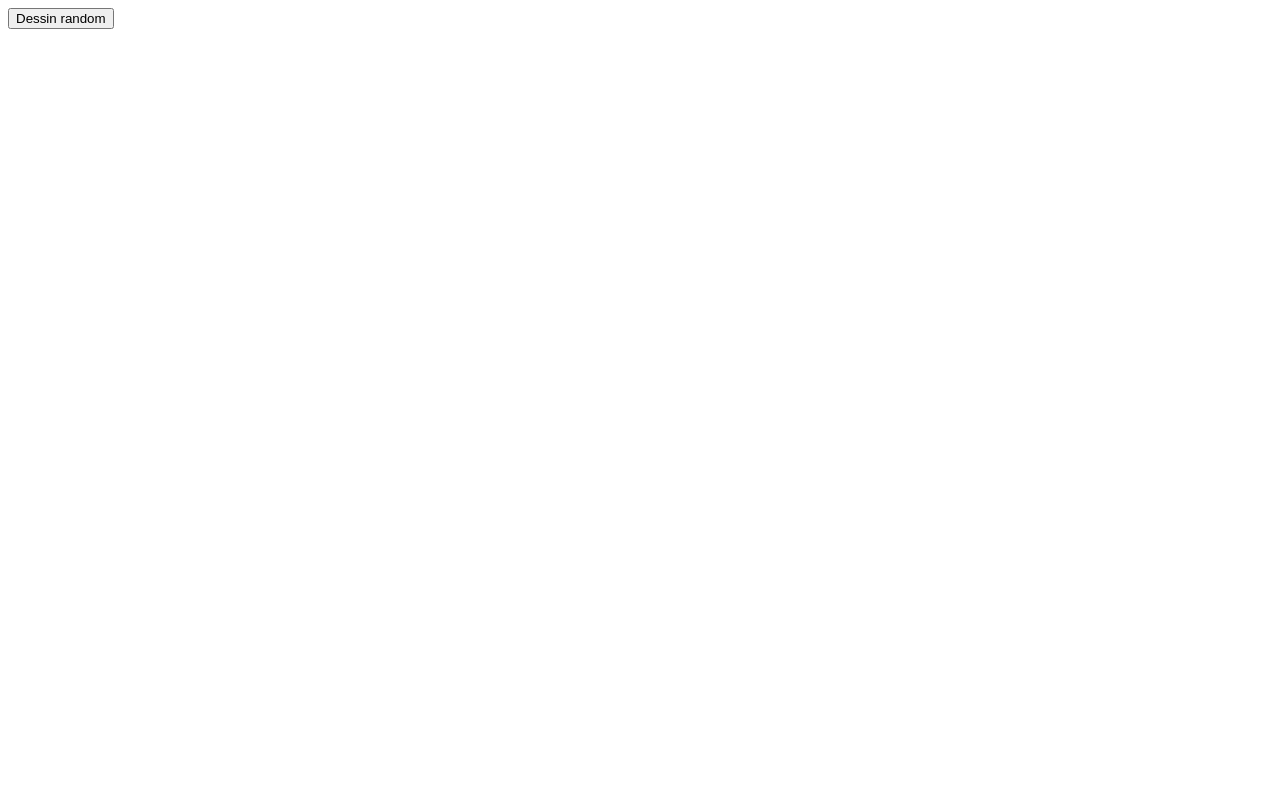
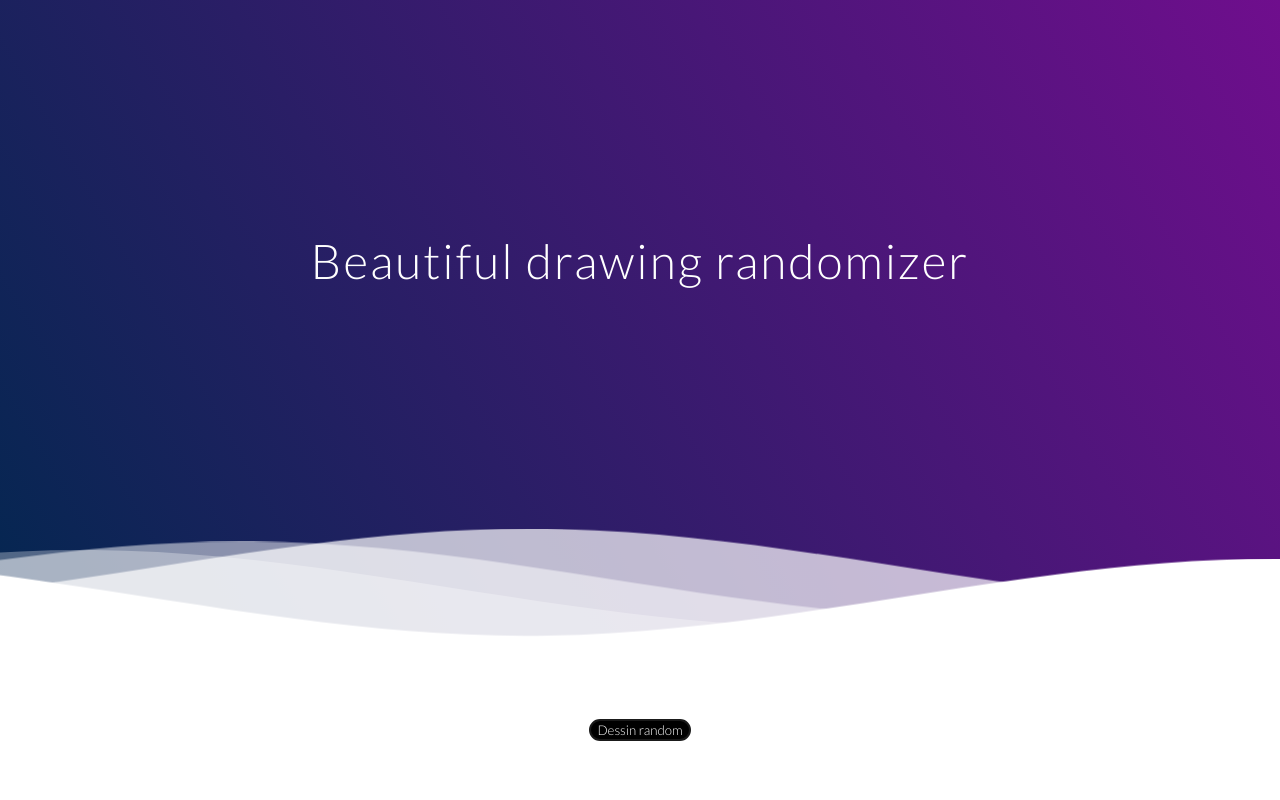
Before and after one commit to Marie-Bewiwi/randomizer, a plain HTML site: page index.html in a window 1280 px wide. Drawn offline with Linux system fonts and the light colour scheme.

Commit message:
finished

```diff
--- a/index.html
+++ b/index.html
@@ -1,15 +1,89 @@
 <!DOCTYPE html>
 <html lang="en">
   <head>
-  <meta charset="UTF-8">
-  <meta http-equiv="X-UA-Compatible" content="IE=edge">
-  <meta name="viewport" content="width=device-width, initial-scale=1.0">
+    <meta charset="UTF-8" />
+    <meta http-equiv="X-UA-Compatible" content="IE=edge" />
+    <meta name="viewport" content="width=device-width, initial-scale=1.0" />
+    <link rel="stylesheet" href="style.css" />
     <title>Document</title>
   </head>
   <body>
+    <!--Hey! This is the original version
+of Simple CSS Waves-->
+
+    <div class="header">
+      <!--Content before waves-->
+      <div class="inner-header flex">
+        <!--Just the logo.. Don't mind this-->
+          <path
+            fill="#FFFFFF"
+            stroke="#000000"
+            stroke-width="10"
+            stroke-miterlimit="10"
+            d="M57,283"
+          />
+          <g>
+            <path
+              fill="#fff"
+              d="M250.4,0.8C112.7,0.8,1,112.4,1,250.2c0,137.7,111.7,249.4,249.4,249.4c137.7,0,249.4-111.7,249.4-249.4
+C499.8,112.4,388.1,0.8,250.4,0.8z M383.8,326.3c-62,0-101.4-14.1-117.6-46.3c-17.1-34.1-2.3-75.4,13.2-104.1
+c-22.4,3-38.4,9.2-47.8,18.3c-11.2,10.9-13.6,26.7-16.3,45c-3.1,20.8-6.6,44.4-25.3,62.4c-19.8,19.1-51.6,26.9-100.2,24.6l1.8-39.7		c35.9,1.6,59.7-2.9,70.8-13.6c8.9-8.6,11.1-22.9,13.5-39.6c6.3-42,14.8-99.4,141.4-99.4h41L333,166c-12.6,16-45.4,68.2-31.2,96.2	c9.2,18.3,41.5,25.6,91.2,24.2l1.1,39.8C390.5,326.2,387.1,326.3,383.8,326.3z"
+            />
+          </g>
+        </svg>
+        <h1>Beautiful drawing randomizer</h1>
+      </div>
+
+      <!--Waves Container-->
+      <div>
+        <svg
+          class="waves"
+          xmlns="http://www.w3.org/2000/svg"
+          xmlns:xlink="http://www.w3.org/1999/xlink"
+          viewBox="0 24 150 28"
+          preserveAspectRatio="none"
+          shape-rendering="auto"
+        >
+          <defs>
+            <path
+              id="gentle-wave"
+              d="M-160 44c30 0 58-18 88-18s 58 18 88 18 58-18 88-18 58 18 88 18 v44h-352z"
+            />
+          </defs>
+          <g class="parallax">
+            <use
+              xlink:href="#gentle-wave"
+              x="48"
+              y="0"
+              fill="rgba(255,255,255,0.7"
+            />
+            <use
+              xlink:href="#gentle-wave"
+              x="48"
+              y="3"
+              fill="rgba(255,255,255,0.5)"
+            />
+            <use
+              xlink:href="#gentle-wave"
+              x="48"
+              y="5"
+              fill="rgba(255,255,255,0.3)"
+            />
+            <use xlink:href="#gentle-wave" x="48" y="7" fill="#fff" />
+          </g>
+        </svg>
+      </div>
+      <!--Waves end-->
+    </div>
+    <!--Header ends-->
+
+    <!--Content starts-->
+    <div class="content flex">
     <div id="drawingresult"></div>
     <button id="randomize">Dessin random</button>
+    </div>
+    <!--Content ends-->
+
   </body>
   <script src="script.js"></script>
-
 </html>
--- a/script.js
+++ b/script.js
@@ -125,8 +125,7 @@ let dessin = [
 
 let bouton = document.querySelector("#randomize");
 let resultat = document.querySelector("#drawingresult");
-let numrandom = Math.floor(Math.random() * dessin.length);
-console.log(numrandom);
 bouton.addEventListener("click", function () {
+  let numrandom = Math.floor(Math.random() * dessin.length);
   resultat.textContent = dessin[numrandom];
 });
--- /dev/null
+++ b/style.css
@@ -0,0 +1,114 @@
+@import url(//fonts.googleapis.com/css?family=Lato:300:400);
+
+body {
+  margin: 0;
+}
+
+h1 {
+  font-family: "Lato", sans-serif;
+  font-weight: 300;
+  letter-spacing: 2px;
+  font-size: 48px;
+}
+p {
+  font-family: "Lato", sans-serif;
+  letter-spacing: 1px;
+  font-size: 14px;
+  color: #333333;
+}
+
+.header {
+  position: relative;
+  text-align: center;
+  background: linear-gradient(60deg, rgb(3, 39, 80) 0%, rgb(111, 14, 141) 100%);
+  color: white;
+}
+
+.inner-header {
+  height: 65vh;
+  width: 100%;
+  margin: 0;
+  padding: 0;
+}
+
+.flex {
+  /*Flexbox for containers*/
+  display: flex;
+  justify-content: center;
+  align-items: center;
+  text-align: center;
+}
+
+.waves {
+  position: relative;
+  width: 100%;
+  height: 15vh;
+  margin-bottom: -7px; /*Fix for safari gap*/
+  min-height: 100px;
+  max-height: 150px;
+}
+
+.content {
+  position: relative;
+  height: 20vh;
+  text-align: center;
+  font-family: "Lato", sans-serif;
+  background-color: white;
+  flex-direction: column;
+}
+
+#drawingresult {
+  margin-bottom: 25px;
+}
+
+#randomize {
+  background-color: #000000;
+  border: 2px solid #1a1a1a;
+  box-sizing: border-box;
+  color: #ffffff;
+  border-radius: 15px;
+  font-family: "Lato", sans-serif;
+}
+
+/* Animation */
+
+.parallax > use {
+  animation: move-forever 25s cubic-bezier(0.55, 0.5, 0.45, 0.5) infinite;
+}
+.parallax > use:nth-child(1) {
+  animation-delay: -2s;
+  animation-duration: 7s;
+}
+.parallax > use:nth-child(2) {
+  animation-delay: -3s;
+  animation-duration: 10s;
+}
+.parallax > use:nth-child(3) {
+  animation-delay: -4s;
+  animation-duration: 13s;
+}
+.parallax > use:nth-child(4) {
+  animation-delay: -5s;
+  animation-duration: 20s;
+}
+@keyframes move-forever {
+  0% {
+    transform: translate3d(-90px, 0, 0);
+  }
+  100% {
+    transform: translate3d(85px, 0, 0);
+  }
+}
+/*Shrinking for mobile*/
+@media (max-width: 768px) {
+  .waves {
+    height: 40px;
+    min-height: 40px;
+  }
+  .content {
+    height: 30vh;
+  }
+  h1 {
+    font-size: 24px;
+  }
+}
```
Lines whose indentation alone changed are shown as unchanged.
